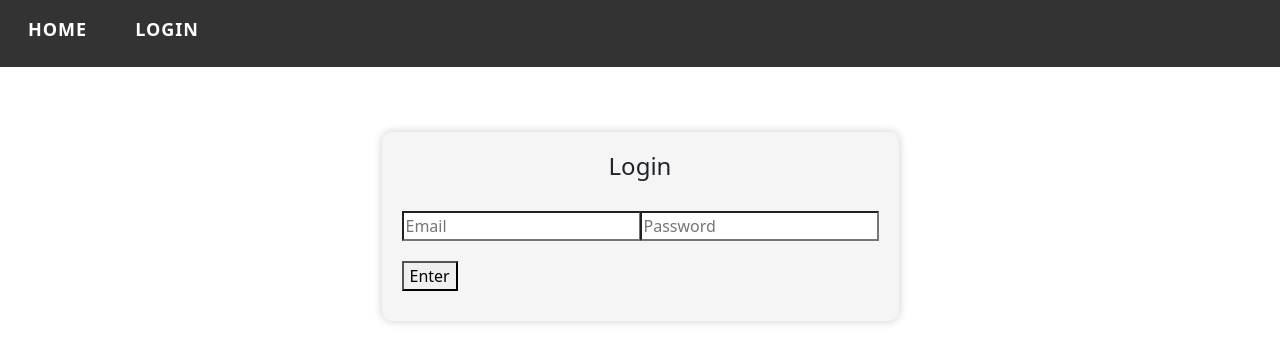
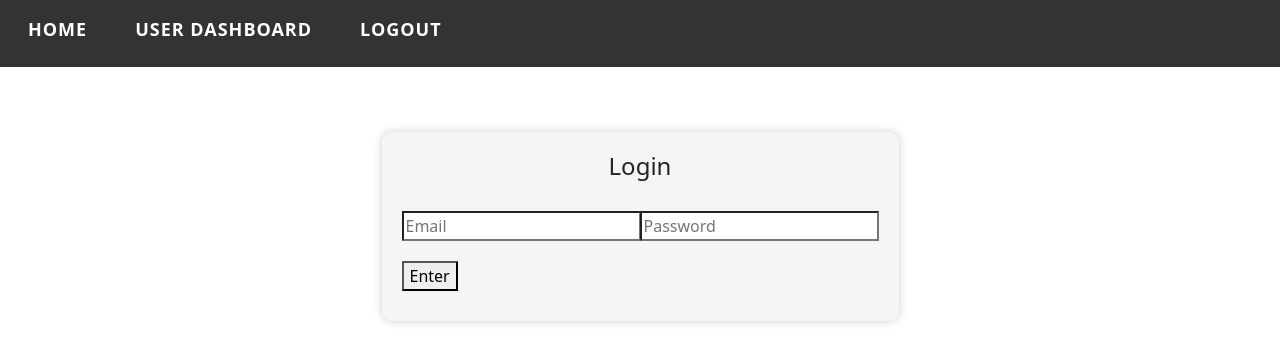
Before and after one commit to JonathanLudvigsson/Team2-Leave-Request-System, an Angular app in the folder EmployeeLeave-FrontEnd/: page /login in a window 1280 px wide. Shown: the top 362 px of the page. Built offline with nearby package versions, Linux system fonts and the light colour scheme; sample sign-in values are in the browser's storage.

Commit message:
Logout functionality, handling user admin navbar and auth with auth service.

```diff
--- a/EmployeeLeave-FrontEnd/src/app/admin/admin.component.ts
+++ b/EmployeeLeave-FrontEnd/src/app/admin/admin.component.ts
@@ -1,8 +1,10 @@
-import { Component } from '@angular/core';
-import { BaseService } from '../services/baseservice';
-import { Request } from '../models/request'
-import { LeaveType } from '../models/leavetype';
-import { User } from '../models/user';
+import {Component} from '@angular/core';
+import {BaseService} from '../services/baseservice';
+import {Request} from '../models/request'
+import {LeaveType} from '../models/leavetype';
+import {User} from '../models/user';
+import {AuthService} from "../services/auth.service";
+import {Router} from '@angular/router';
 
 @Component({
   selector: 'app-admin',
@@ -11,7 +13,7 @@ import { User } from '../models/user';
 })
 export class AdminComponent {
 
-  constructor(private baseService: BaseService) {
+  constructor(private baseService: BaseService, private authService: AuthService, private router: Router) {
 
   }
 
@@ -30,6 +32,20 @@ export class AdminComponent {
   ngOnInit() {
     this.GetAllRequests()
     this.GetAllUsers()
+    this.AuthenticateAdmin()
+  }
+
+  AuthenticateAdmin() {
+    this.authService.isLoggedIn$.subscribe(response => {
+      if (!response) {
+        this.router.navigate(['/']);
+      }
+    });
+    this.authService.isAdmin$.subscribe(response => {
+      if (!response) {
+        this.router.navigate(['/']);
+      }
+    });
   }
 
   GetAllUsers() {
@@ -38,7 +54,7 @@ export class AdminComponent {
     })
   }
 
-   GetAllRequests() {
+  GetAllRequests() {
     this.baseService.GetAll<Request>("request").subscribe(response => {
       this.requests = response
       this.requestsToShow = this.requests
@@ -52,8 +68,7 @@ export class AdminComponent {
   ApproveOrDenyRequest(request: Request, approved: boolean) {
     if (approved == true) {
       request.leaveStatus = '1'
-    }
-    else {
+    } else {
       request.leaveStatus = '2'
     }
     this.baseService.Update<Request>("request/update/", request.requestID, request).subscribe(response => {
@@ -63,19 +78,16 @@ export class AdminComponent {
 
   CreateLeaveType() {
     this.baseService.Create<LeaveType>("leavetypes", this.newLeave).subscribe(response => {
-
     })
   }
 
   EditLeaveType(id: string) {
     this.baseService.Update<LeaveType>("leavetypes/", id, this.newLeave).subscribe(response => {
-
     })
   }
 
   DeleteLeaveType(id: string) {
     this.baseService.Delete<LeaveType>("leavetypes/", id).subscribe(response => {
-
     })
   }
 
--- a/EmployeeLeave-FrontEnd/src/app/login/login.component.ts
+++ b/EmployeeLeave-FrontEnd/src/app/login/login.component.ts
@@ -1,12 +1,12 @@
 import {Component} from '@angular/core';
-import {BaseService} from '../services/baseservice'
 import {User} from '../models/user'
 import {LogInResult} from '../models/loginresult';
 import {LogInDTO} from '../models/logindto';
 import {LogInService} from '../services/loginservice';
-import jwtDecode, * as jwt_decode from 'jwt-decode';
+import * as jwt_decode from 'jwt-decode';
 import {Router} from '@angular/router';
 import {DecodedToken} from '../models/decodedtoken';
+import {AuthService} from "../services/auth.service";
 
 
 @Component({
@@ -27,7 +27,7 @@ export class LoginComponent {
     password: ''
   }
 
-  constructor(private logInService: LogInService, private router: Router) {
+  constructor(private logInService: LogInService, private router: Router, private authService: AuthService) {
   }
 
   users: User[] = [];
@@ -44,11 +44,13 @@ export class LoginComponent {
 
         if (token != null) {
           decodedToken = jwt_decode.default(token)
-          console.log(decodedToken)
         }
+
+        this.authService._isLoggedIn.next(true);
 
         try {
           if (decodedToken.IsAdmin === 'true') {
+            this.authService._isAdmin.next(true);
             this.router.navigate(['admin']);
           } else {
             this.router.navigate(['user']);
@@ -57,7 +59,6 @@ export class LoginComponent {
 
         }
       }
-      console.log(this.logInResult)
     })
   }
 }
--- a/EmployeeLeave-FrontEnd/src/app/navbar/navbar.component.html
+++ b/EmployeeLeave-FrontEnd/src/app/navbar/navbar.component.html
@@ -1,10 +1,12 @@
 <div class="navbar">
   <div class="d-flex flex-row d-none d-md-block p-2">
     <h3 class="list-inline-item font-weight-bold"><a class="nav-link" href="/">Home</a></h3>
-    <h3 class="list-inline-item"><a class="nav-link" href="/login">Login</a></h3>
+    <h3 class="list-inline-item" *ngIf="!isLoggedIn"><a class="nav-link" href="/login">Login</a></h3>
+    <h3 class="list-inline-item" *ngIf="isLoggedIn && isAdmin"><a class="nav-link" href="/admin">Admin Dashboard</a></h3>
+    <h3 class="list-inline-item" *ngIf="isLoggedIn && !isAdmin"><a class="nav-link" href="/user">User Dashboard</a></h3>
+    <h3 class="list-inline-item" *ngIf="isLoggedIn"><a class="nav-link" (click)="logout()" href="#">Logout</a></h3>
   </div>
 </div>
-
 
 <div ngbDropdown class="d-md-none dropdown d-flex flex-row-reverse p-2">
   <button ngbDropdownToggle class="btn btn-primary" type="button" id="dropdownMenuButton1" aria-expanded="false">
@@ -12,6 +14,9 @@
   </button>
   <ul ngbDropdownMenu aria-labelledby="dropdownMenuButton1">
     <li><a ngbDropdownItem href="/">Home</a></li>
-    <li><a ngbDropdownItem href="/login">Login</a></li>
+    <li *ngIf="!isLoggedIn"><a ngbDropdownItem href="/login">Login</a></li>
+    <li *ngIf="isLoggedIn && isAdmin"><a ngbDropdownItem href="/admin">Admin Dashboard</a></li>
+    <li *ngIf="isLoggedIn && !isAdmin"><a ngbDropdownItem href="/user">User Dashboard</a></li>
+    <li *ngIf="isLoggedIn"><a ngbDropdownItem (click)="logout()" href="#">Logout</a></li>
   </ul>
 </div>
--- a/EmployeeLeave-FrontEnd/src/app/navbar/navbar.component.ts
+++ b/EmployeeLeave-FrontEnd/src/app/navbar/navbar.component.ts
@@ -1,4 +1,7 @@
-import { Component } from '@angular/core';
+import {Component} from '@angular/core';
+import {Router} from '@angular/router';
+import {BaseService} from "../services/baseservice";
+import {AuthService} from "../services/auth.service";
 
 @Component({
   selector: 'app-navbar',
@@ -6,5 +9,21 @@ import { Component } from '@angular/core';
   styleUrls: ['./navbar.component.css']
 })
 export class NavbarComponent {
+  isLoggedIn: boolean = false;
+  isAdmin: boolean = false;
 
+  constructor(private router: Router, private baseService: BaseService, private authService: AuthService) {
+    this.authService.isLoggedIn$.subscribe(response => {
+      this.isLoggedIn = response;
+    });
+
+    this.authService.isAdmin$.subscribe(response => {
+      this.isAdmin = response;
+    });
+  }
+
+  logout() {
+    this.authService.logout();
+    this.router.navigate(['/']);
+  }
 }
--- /dev/null
+++ b/EmployeeLeave-FrontEnd/src/app/services/auth.service.ts
@@ -0,0 +1,34 @@
+import {Injectable} from '@angular/core';
+import {BehaviorSubject} from 'rxjs';
+import * as jwt_decode from 'jwt-decode';
+
+@Injectable({
+  providedIn: 'root'
+})
+export class AuthService {
+  public _isLoggedIn = new BehaviorSubject<boolean>(this.hasToken());
+  public _isAdmin = new BehaviorSubject<boolean>(this.isAdmin());
+  isLoggedIn$ = this._isLoggedIn.asObservable();
+  isAdmin$ = this._isAdmin.asObservable();
+
+  constructor() {
+  }
+
+  private hasToken(): boolean {
+    return !!localStorage.getItem('sut22UserToken');
+  }
+
+  private isAdmin(): boolean {
+    let token = localStorage.getItem('sut22UserToken');
+    if (token != null) {
+      const decodedToken: any = jwt_decode.default(token);
+      return decodedToken.IsAdmin === 'true';
+    }
+    return false;
+  }
+
+  logout() {
+    localStorage.removeItem('sut22UserToken');
+    this._isLoggedIn.next(false);
+  }
+}
--- a/EmployeeLeave-FrontEnd/src/app/user/user.component.ts
+++ b/EmployeeLeave-FrontEnd/src/app/user/user.component.ts
@@ -1,9 +1,9 @@
 import {Component} from '@angular/core';
 import {Router} from '@angular/router';
-import jwtDecode, * as jwt_decode from 'jwt-decode';
 import {DecodedToken} from '../models/decodedtoken';
 import {BaseService} from 'src/app/services/baseservice';
 import {Request} from 'src/app/models/request';
+import {AuthService} from "../services/auth.service";
 
 
 @Component({
@@ -47,24 +47,26 @@ export class UserComponent {
 
   baseUrl: string = 'https://localhost:7268/api/'
 
-  constructor(private router: Router, private baseService: BaseService) {
+  constructor(private router: Router, private baseService: BaseService, private authService: AuthService) {
 
   }
 
   ngOnInit() {
-    this.decodeToken()
-    console.log(this.myToken)
-    this.getRequestById(this.myToken.UserId)
+    this.AuthenticateUser();
   }
 
-  decodeToken() {
-    var token = localStorage.getItem("sut22UserToken")
-    if (token != null) {
-      const decodedToken: DecodedToken = jwt_decode.default(token)
-      this.myToken = decodedToken
-    } else {
-      this.router.navigate(['/']);
-    }
+  AuthenticateUser() {
+    this.authService.isLoggedIn$.subscribe(response => {
+      if (!response) {
+        this.router.navigate(['/']);
+      }
+    });
+    this.authService.isAdmin$.subscribe(response => {
+        if (response) {
+          this.router.navigate(['/']);
+        }
+      }
+    );
   }
 
   getRequestById(id: any) {
@@ -75,9 +77,11 @@ export class UserComponent {
       })
     }
   }
+
   onSubmit() {
     this.createRequest(this.newRequest);
   }
+
   createRequest(request: Request) {
     this.baseService.Create<Request>("request/post/", request).subscribe((response) => {
       this.request = response;
```
